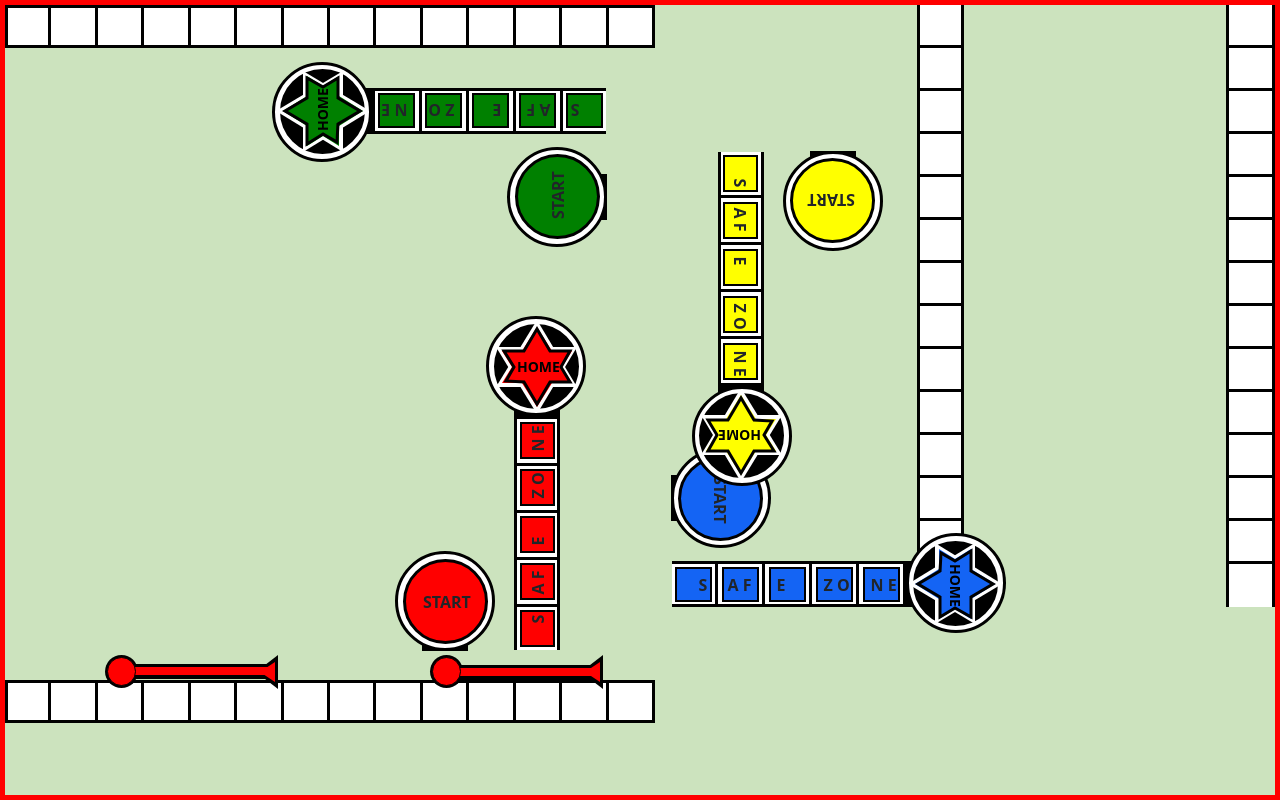
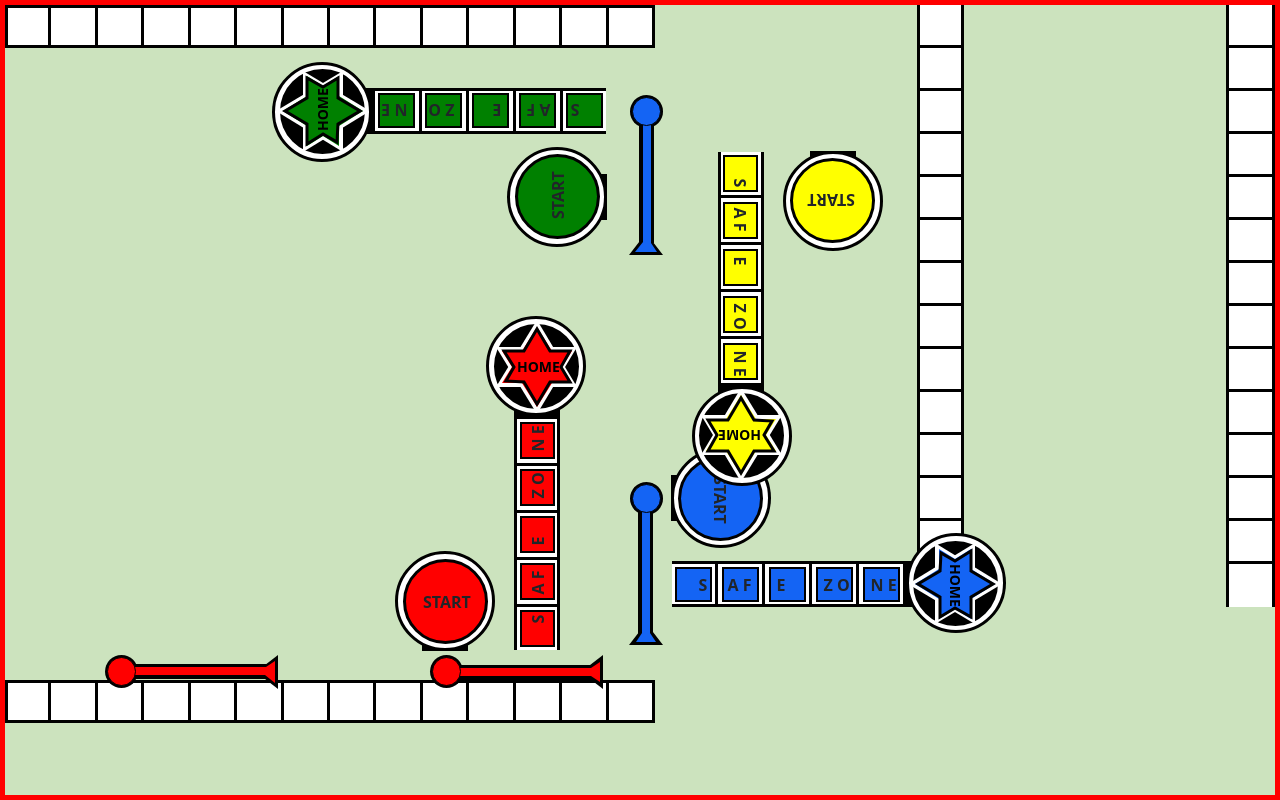
Before and after one commit to BT-aase/baase-react-sorry, a React app: page / in a window 1280 px wide. Built offline with nearby package versions, Linux system fonts and the light colour scheme; the HTML template or start-up script is replaced by a standard one.

Commit message:
Added second set of slides.

```diff
--- a/src/components/board/OuterBoard.js
+++ b/src/components/board/OuterBoard.js
@@ -7,19 +7,19 @@ const spaceGenerator = (direction, width) => {
 	let size = typeof (width) === 'undefined' ? 47 : width;
 
 	if (direction === 'horizontal') {
-		row.push(<div style={{ width: size, height: 43, border: '3px solid black' }}/>)
+		row.push(<div style={{ width: size, height: 43, border: '3px solid black' }} />)
 	}
 
 	for (let i = 1; i < 14; i++) {
 		if (direction === 'horizontal') {
-			row.push(<div style={{ width: size, height: 43, border: '3px solid black', borderLeft: 0 }}/>)
+			row.push(<div style={{ width: size, height: 43, border: '3px solid black', borderLeft: 0 }} />)
 		} else {
-			row.push(<div style={{ width: size, height: 43, border: '3px solid black', borderTop: 0 }}/>)
+			row.push(<div style={{ width: size, height: 43, border: '3px solid black', borderTop: 0 }} />)
 		}
 	}
 
 	if (direction === 'vertical') {
-		row.push(<div style={{ width: size, height: 43, border: '3px solid black', borderTop: 0, borderBottom: 0 }}/>)
+		row.push(<div style={{ width: size, height: 43, border: '3px solid black', borderTop: 0, borderBottom: 0 }} />)
 	}
 
 	return row;
@@ -35,12 +35,20 @@ const OuterBoard = () => {
 				{spaceGenerator('horizontal')}
 			</div>
 			<div style={{ position: 'fixed', top: -63, left: -4 }} >
-				<Slides />
+				<Slides color='red'/>
 			</div>
 			<div style={{ display: 'flex', flexDirection: 'column', width: 47, backgroundColor: 'white' }}>
 				{spaceGenerator('vertical')}
 			</div>
-			<div style={{ display: 'flex', flexDirection: 'column', width: 49, backgroundColor: 'white' }}>
+			<div style={{
+				position: 'fixed', position: 'fixed', transform: 'rotate(90deg)',
+				right: -101, top: 43
+			}} >
+				<Slides color='#1464F4' side='vertical' />
+			</div>
+			<div style={{
+				display: 'flex', flexDirection: 'column', width: 49, backgroundColor: 'white'
+			}}>
 				{spaceGenerator('vertical', 49)}
 
 			</div>
--- a/src/components/board/elements/Home.js
+++ b/src/components/board/elements/Home.js
@@ -1,12 +1,7 @@
 import React from "react";
 
-const zoneAdj = (side) => {
-    return side === 'horizontal' ? 512 : 506;
-}
-
-const homeAdj = (side) => {
-    return side === 'horizontal' ? 484 : 478;
-}
+const zoneAdj = (side) => side === 'horizontal' ? 512 : 506;
+const homeAdj = (side) => side === 'horizontal' ? 484 : 478;
 
 const Home = (props) => {
     return (
--- a/src/components/board/elements/Slides.js
+++ b/src/components/board/elements/Slides.js
@@ -1,14 +1,27 @@
 import React from "react";
+
+const bottomBlackTriangle = (side) => side === 'vertical' ? 580 : 585;
+const bottomBlackLine = (side) => side === 'vertical' ? 145 : 150;
+const bottomBlackCircle = (side) => side === 'vertical' ? 439 : 434;
+const bottomRedTriangle = (side) => side === 'vertical' ? 584 : 589;
+const bottomRedCircle = (side) => side === 'vertical' ? 441 : 436;
+
+const topBlackTriangle = (side) => side === 'vertical' ? 190 : 260;
+const topLine = (side) => side === 'vertical' ? 80 : 130;
+const topLineLen = (side) => side === 'vertical' ? 120 : 145;
+const topBlackCircle = (side) => side === 'vertical' ? 52 : 109;
+const topRedTriangle = (side) => side === 'vertical' ? 194 : 264;
+const topRedCircle = (side) => side === 'vertical' ? 54 : 111;
 
 const Slides = (props) => {
     return (
         <div>
-  <div>
+            <div>
                 <div>
                     <div style={{
                         position: 'absolute',
                         top: 718,
-                        left: 585,
+                        left: bottomBlackTriangle(props.side),
                         width: 0,
                         height: 0,
                         borderTop: '17px solid transparent',
@@ -19,14 +32,14 @@ const Slides = (props) => {
                         position: 'absolute',
                         top: 728,
                         left: 455,
-                        width: 150,
+                        width: bottomBlackLine(props.side),
                         height: 15,
                         backgroundColor: 'black'
                     }} />
                     <div style={{
                         position: 'absolute',
                         top: 718,
-                        left: 434,
+                        left: bottomBlackCircle(props.side),
                         width: 33,
                         height: 33,
                         backgroundColor: 'black',
@@ -37,28 +50,28 @@ const Slides = (props) => {
                     <div style={{
                         position: 'absolute',
                         top: 725,
-                        left: 589,
+                        left: bottomRedTriangle(props.side),
                         width: 0,
                         height: 0,
                         borderTop: '10px solid transparent',
                         borderBottom: '10px solid transparent',
-                        borderRight: '15px solid red'
+                        borderRight: `15px solid ${props.color}`
                     }} />
                     <div style={{
                         position: 'absolute',
                         top: 731,
                         left: 455,
-                        width: 148,
+                        width: 143,
                         height: 8,
-                        backgroundColor: 'red'
+                        backgroundColor: props.color
                     }} />
                     <div style={{
                         position: 'absolute',
                         top: 719.5,
-                        left: 436,
+                        left: bottomRedCircle(props.side),
                         width: 29,
                         height: 29,
-                        backgroundColor: 'red',
+                        backgroundColor: props.color,
                         borderRadius: 25,
                         border: '1px solid black'
                     }} />
@@ -69,7 +82,7 @@ const Slides = (props) => {
                     <div style={{
                         position: 'absolute',
                         top: 718,
-                        left: 260,
+                        left: topBlackTriangle(props.side),
                         width: 0,
                         height: 0,
                         borderTop: '17px solid transparent',
@@ -79,15 +92,15 @@ const Slides = (props) => {
                     <div style={{
                         position: 'absolute',
                         top: 727,
-                        left: 130,
-                        width: 150,
+                        left: topLine(props.side),
+                        width: topLineLen(props.side),
                         height: 15,
                         backgroundColor: 'black'
                     }} />
                     <div style={{
                         position: 'absolute',
                         top: 718,
-                        left: 109,
+                        left: topBlackCircle(props.side),
                         width: 33,
                         height: 33,
                         backgroundColor: 'black',
@@ -97,29 +110,29 @@ const Slides = (props) => {
                 <div>
                     <div style={{
                         position: 'absolute',
-                        top: 725,
-                        left: 264,
+                        top: 724,
+                        left: topRedTriangle(props.side),
                         width: 0,
                         height: 0,
                         borderTop: '10px solid transparent',
-                        borderBottom: '10px solid transparent',
-                        borderRight: '15px solid red'
+                        borderBottom: '12px solid transparent',
+                        borderRight: `15px solid ${props.color}`
                     }} />
                     <div style={{
                         position: 'absolute',
                         top: 730,
-                        left: 130,
-                        width: 148,
+                        left: topLine(props.side),
+                        width: topLineLen(props.side),
                         height: 8,
-                        backgroundColor: 'red'
+                        backgroundColor: props.color
                     }} />
                     <div style={{
                         position: 'absolute',
                         top: 719.5,
-                        left: 111,
+                        left: topRedCircle(props.side),
                         width: 29,
                         height: 29,
-                        backgroundColor: 'red',
+                        backgroundColor: props.color,
                         borderRadius: 25,
                         border: '1px solid black'
                     }} />
```
